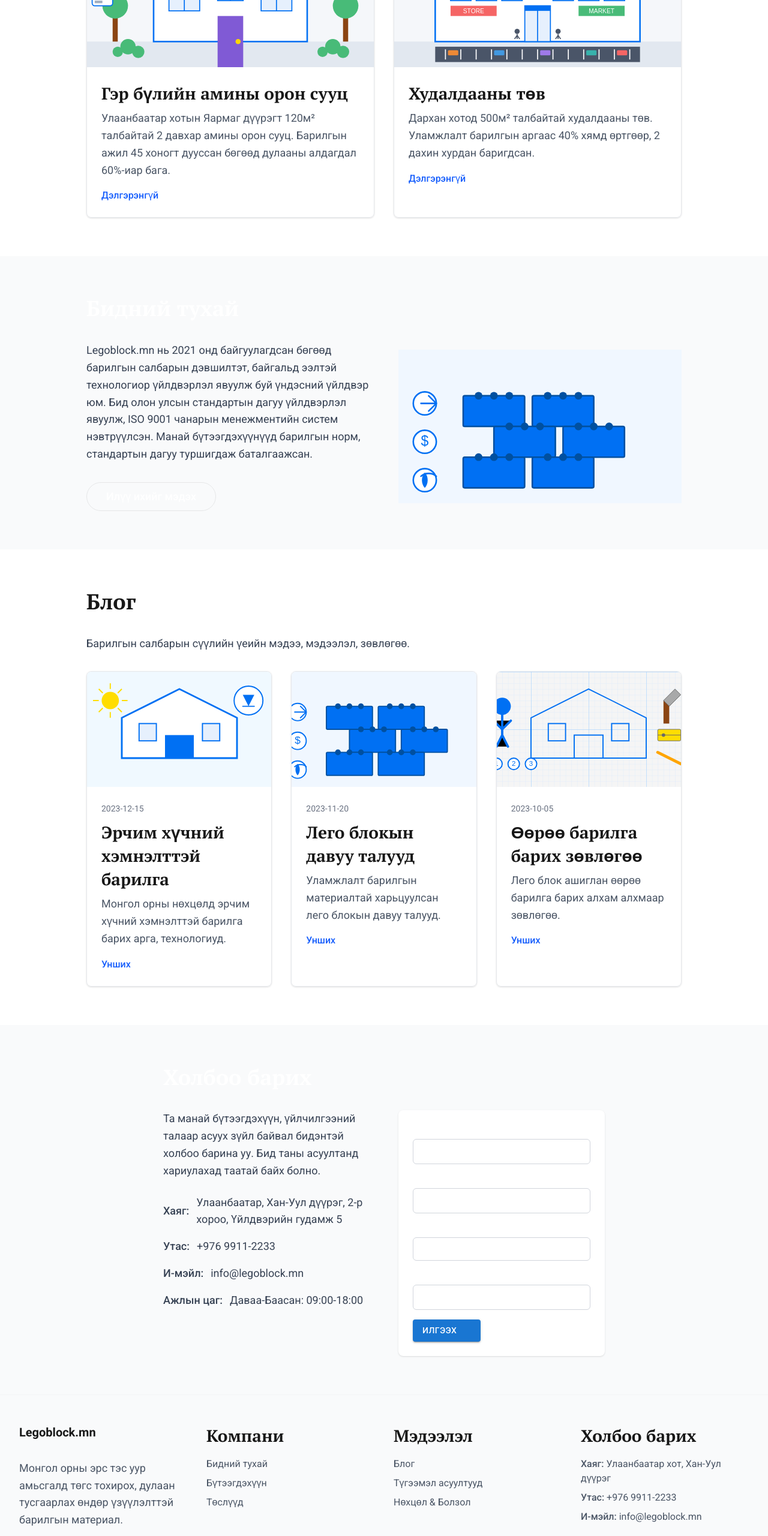
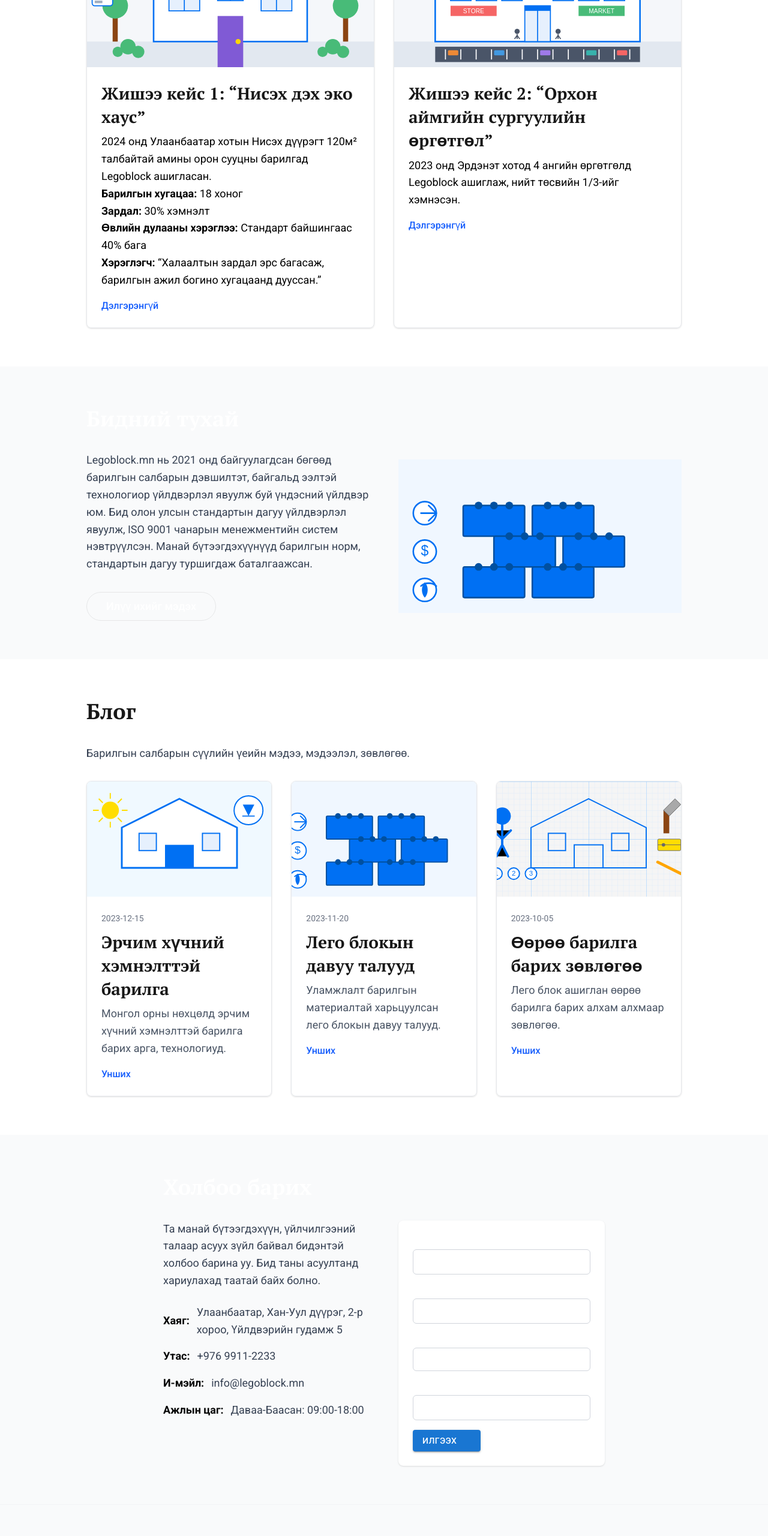
Before and after one commit to owari-hash/construction_landing, a Next.js app: page / in a window 1280 px wide. Shown: the part 1950-4511 px from the top of the page at 60% size. Built offline with nearby package versions, Linux system fonts and the light colour scheme; some icons are missing.

Commit message:
changed project section

```diff
--- a/src/components/Contact.tsx
+++ b/src/components/Contact.tsx
@@ -25,21 +25,29 @@ const Contact = () => {
 
               <div className="space-y-4">
                 <p className="flex gap-3 items-center">
-                  <span className="font-medium">Хаяг:</span>
+                  <strong>
+                    <span class="text-black">Хаяг:</span>
+                  </strong>
                   <span>
                     Улаанбаатар, Хан-Уул дүүрэг, 2-р хороо, Үйлдвэрийн гудамж 5
                   </span>
                 </p>
                 <p className="flex gap-3 items-center">
-                  <span className="font-medium">Утас:</span>
+                  <strong>
+                    <span class="text-black">Утас:</span>
+                  </strong>
                   <span>+976 9911-2233</span>
                 </p>
                 <p className="flex gap-3 items-center">
-                  <span className="font-medium">И-мэйл:</span>
+                  <strong>
+                    <span class="text-black">И-мэйл:</span>
+                  </strong>
                   <span>info@legoblock.mn</span>
                 </p>
                 <p className="flex gap-3 items-center">
-                  <span className="font-medium">Ажлын цаг:</span>
+                  <strong>
+                    <span class="text-black">Ажлын цаг:</span>
+                  </strong>
                   <span>Даваа-Баасан: 09:00-18:00</span>
                 </p>
               </div>
--- a/src/components/Projects.tsx
+++ b/src/components/Projects.tsx
@@ -4,59 +4,81 @@ import Image from "next/image";
 const Projects = () => {
   return (
     <section id="projects" className="py-16">
-      <div className="max-w-6xl mx-auto px-8 sm:px-20">
-        <h2 className="text-3xl sm:text-4xl font-bold mb-8">Төслүүд</h2>
+      <div className="px-8 mx-auto max-w-6xl sm:px-20">
+        <h2 className="mb-8 text-3xl font-bold sm:text-4xl">Төслүүд</h2>
 
-        <div className="text-lg mb-8 text-gray-700 dark:text-black">
+        <div className="mb-8 text-lg text-gray-700 dark:text-black">
           Манай лего блок технологийг ашиглан баригдсан амжилттай төслүүдийг
           танилцуулж байна. Эдгээр төслүүд нь манай бүтээгдэхүүний чанар,
           найдвартай байдал, үр ашгийг харуулж байна.
         </div>
 
         <div className="grid gap-8 md:grid-cols-2">
-          <div className="border border-gray-200 dark:border-gray-800 rounded-lg overflow-hidden shadow-sm hover:shadow-md transition-shadow">
+          <div className="overflow-hidden rounded-lg border border-gray-200 shadow-sm transition-shadow dark:border-gray-800 hover:shadow-md">
             <Image
               src="/images/project-family-house.svg"
-              alt="Гэр бүлийн амины орон сууц"
+              alt="Нисэх дэх эко хаус"
               width={600}
               height={400}
-              className="w-full h-64 object-cover"
+              className="object-cover w-full h-64"
             />
             <div className="p-6">
-              <h3 className="text-xl font-semibold mb-2">
-                Гэр бүлийн амины орон сууц
+              <h3 className="mb-2 text-xl font-semibold">
+                Жишээ кейс 1: “Нисэх дэх эко хаус”
               </h3>
-              <p className="text-gray-600 dark:text-gray-400 mb-4">
-                Улаанбаатар хотын Яармаг дүүрэгт 120м² талбайтай 2 давхар амины
-                орон сууц. Барилгын ажил 45 хоногт дууссан бөгөөд дулааны
-                алдагдал 60%-иар бага.
+              <p className="mb-4 text-black dark:text-black">
+                2024 онд Улаанбаатар хотын Нисэх дүүрэгт 120м² талбайтай амины
+                орон сууцны барилгад Legoblock ашигласан.
+                <br />
+                <strong>
+                  <span className="text-black">Барилгын хугацаа: </span>
+                </strong>
+                18 хоног
+                <br />
+                <strong>
+                  <span className="text-black">Зардал: </span>
+                </strong>
+                30% хэмнэлт
+                <br />
+                <strong>
+                  <span className="text-black">Өвлийн дулааны хэрэглээ: </span>
+                </strong>
+                Стандарт байшингаас 40% бага
+                <br />
+                <strong>
+                  <span className="text-black">Хэрэглэгч: </span>
+                </strong>
+                “Халаалтын зардал эрс багасаж, барилгын ажил богино хугацаанд
+                дууссан.”
               </p>
               <a
                 href="#"
-                className="text-blue-600 dark:text-blue-400 font-medium hover:underline"
+                className="font-medium text-blue-600 dark:text-blue-400 hover:underline"
               >
                 Дэлгэрэнгүй
               </a>
             </div>
           </div>
 
-          <div className="border border-gray-200 dark:border-gray-800 rounded-lg overflow-hidden shadow-sm hover:shadow-md transition-shadow">
+          <div className="overflow-hidden rounded-lg border border-gray-200 shadow-sm transition-shadow dark:border-gray-800 hover:shadow-md">
             <Image
               src="/images/project-shopping-center.svg"
-              alt="Худалдааны төв"
+              alt="Орхон аймгийн сургуулийн өргөтгөл"
               width={600}
               height={400}
-              className="w-full h-64 object-cover"
+              className="object-cover w-full h-64"
             />
             <div className="p-6">
-              <h3 className="text-xl font-semibold mb-2">Худалдааны төв</h3>
-              <p className="text-gray-600 dark:text-gray-400 mb-4">
-                Дархан хотод 500м² талбайтай худалдааны төв. Уламжлалт барилгын
-                аргаас 40% хямд өртгөөр, 2 дахин хурдан баригдсан.
+              <h3 className="mb-2 text-xl font-semibold">
+                Жишээ кейс 2: “Орхон аймгийн сургуулийн өргөтгөл”
+              </h3>
+              <p className="mb-4 text-black dark:text-black">
+                2023 онд Эрдэнэт хотод 4 ангийн өргөтгөлд Legoblock ашиглаж,
+                нийт төсвийн 1/3-ийг хэмнэсэн.
               </p>
               <a
                 href="#"
-                className="text-blue-600 dark:text-blue-400 font-medium hover:underline"
+                className="font-medium text-blue-600 dark:text-blue-400 hover:underline"
               >
                 Дэлгэрэнгүй
               </a>
```
